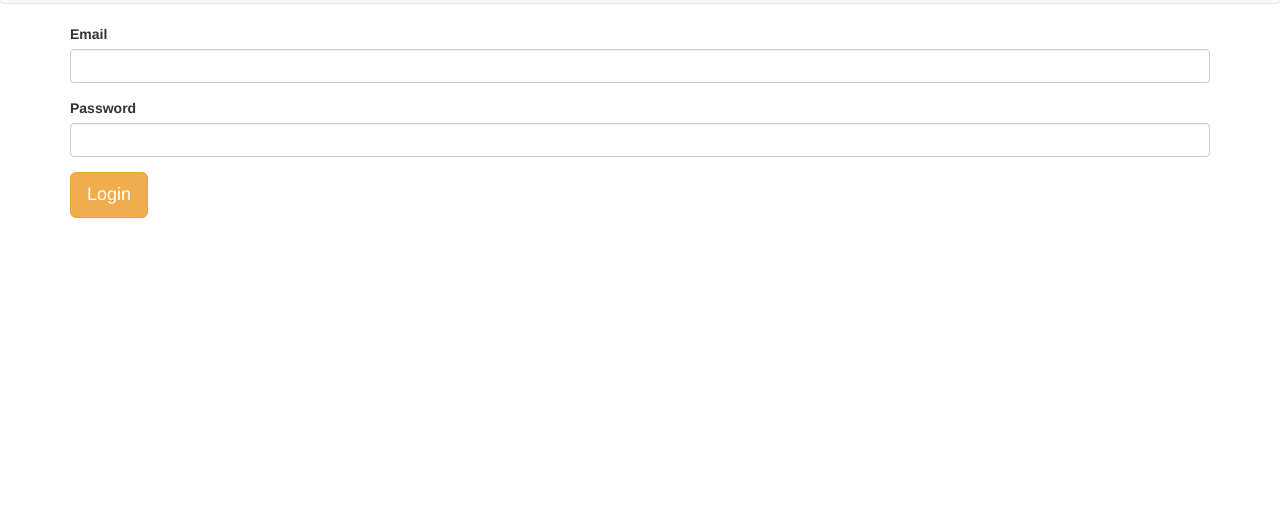
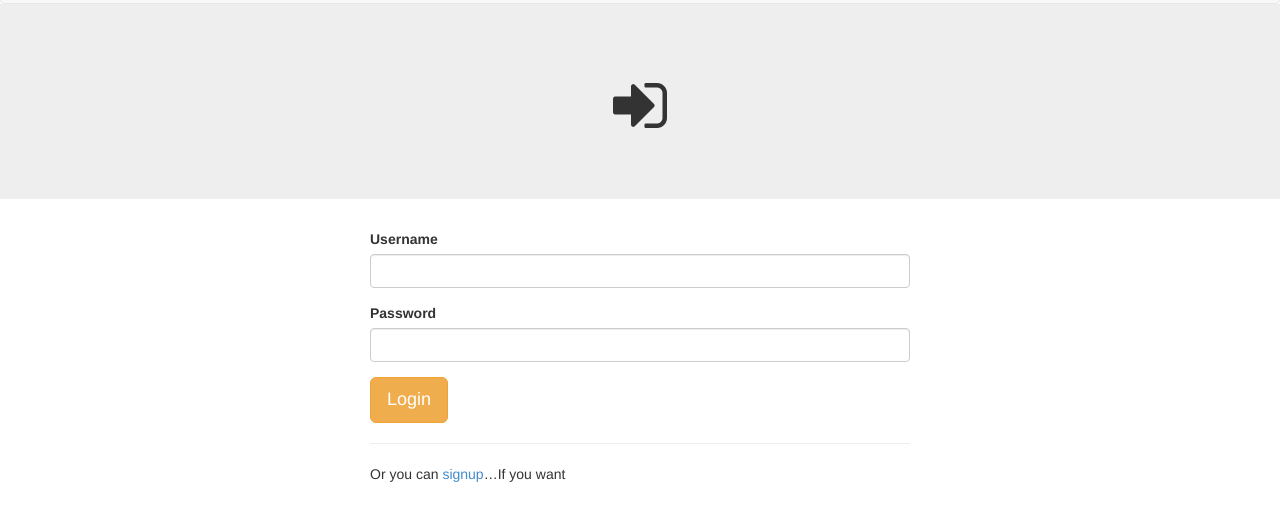
Before and after one commit to kevinferri/kevinferri.com, a website: page views/users/login.html in a window 1280 px wide. Shown: the part 48-568 px from the top of the page. Drawn offline with nearby package versions, Linux system fonts and the light colour scheme; files that its build step writes are made by us from their sources.

Commit message:
Create login form view

```diff
--- a/views/users/login.html
+++ b/views/users/login.html
@@ -5,23 +5,36 @@
   {% endblock %}
 
   {% block content %}
-    <div class="container">
+
+  <div class="jumbotron text-center">
+    <h1><span class="fa fa-sign-in"></span> {{ title }}</h1>
+  </div>
+
+  <div class="container">
+
+    <div class="col-sm-6 col-sm-offset-3">
 
       {% if message.length > 0 %}
         <div class="alert alert-danger">{{ message }}</div>
       {% endif %}
 
-      <form action="/login" method="post">
+      <form action="/users/login" method="post">
         <div class="form-group">
-          <label>Email</label>
-          <input type="text" class="form-control" name="email">
+          <label>Username</label>
+          <input type="text" class="form-control" name="username">
         </div>
         <div class="form-group">
           <label>Password</label>
           <input type="password" class="form-control" name="password">
         </div>
-
         <button type="submit" class="btn btn-warning btn-lg">Login</button>
       </form>
+
+      <hr>
+
+      <p>Or you can <a href="/users/signup">signup</a>&hellip;If you want</p>
+
     </div>
+
+  </div>
   {% endblock %}
```
